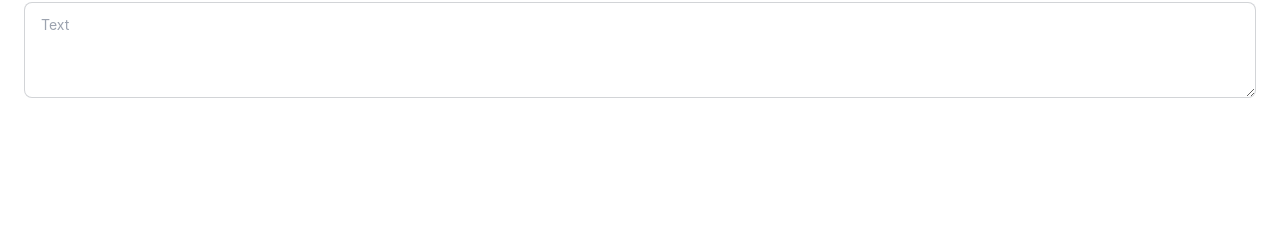
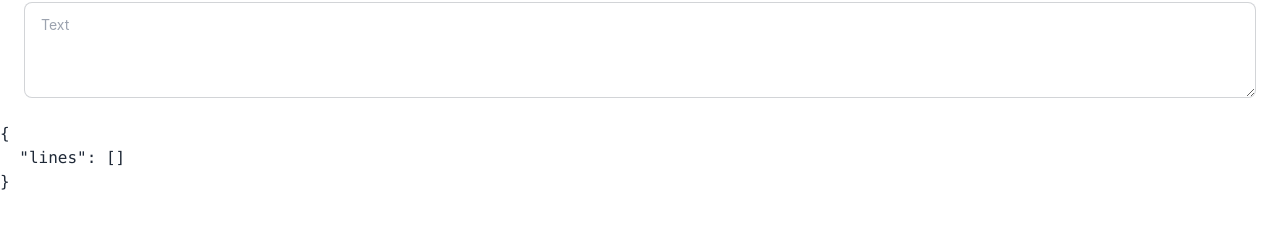
Before and after one commit to aaronshaf/handwriting-sheet-generator, a React (Vite) app: page / in a window 1280 px wide. Shown: the part 446-674 px from the top of the page. Built offline with nearby package versions, Linux system fonts and the light colour scheme.

Commit message:
useLocalStorage

```diff
--- a/src/App.css
+++ b/src/App.css
@@ -53,6 +53,6 @@
     page-break-inside: avoid;
   }
   .Notebook {
-    margin: 0;
+    margin: 12px;
   }
 }
--- a/src/App.tsx
+++ b/src/App.tsx
@@ -3,17 +3,26 @@ import { useLocalStorage } from "react-use";
 import "./App.css";
 
 function splitter(str: string, l: number) {
-  let strs = [];
-  while (str.length > l) {
-    let pos = str.substring(0, l).lastIndexOf(" ");
+  let lines = [];
+  while (str.length > l || str.includes("\n")) {
+    let pos =
+      str.substring(0, l).lastIndexOf(" ");
     pos = pos <= 0 ? l : pos;
-    strs.push(str.substring(0, pos));
+    lines.push(str.substring(0, pos).replace("\n", ""));
     let i = str.indexOf(" ", pos) + 1;
-    if (i < pos || i > pos + l) i = pos;
+    if (i < pos || i > pos + l) {
+      i = pos;
+    }
     str = str.substring(i);
   }
-  strs.push(str);
-  return strs;
+  lines.push(str);
+
+  // remove last empty line
+  if (lines[lines.length - 1] === "") {
+    lines.pop();
+  }
+
+  return lines;
 }
 
 type Font = {
@@ -162,11 +171,13 @@ function App() {
             onChange={(event) => {
               setText(event.target.value);
             }}
-          ></textarea>
+          >
+            {text}
+          </textarea>
         </div>
       </section>
 
-      {text.length > 0 && (
+      {(text || "").length > 0 && (
         <main
           className="Notebook"
           style={{
@@ -206,6 +217,9 @@ function App() {
           })}
         </main>
       )}
+      <pre>
+        <code>{JSON.stringify({ lines }, null, 2)}</code>
+      </pre>
     </div>
   );
 }
```
